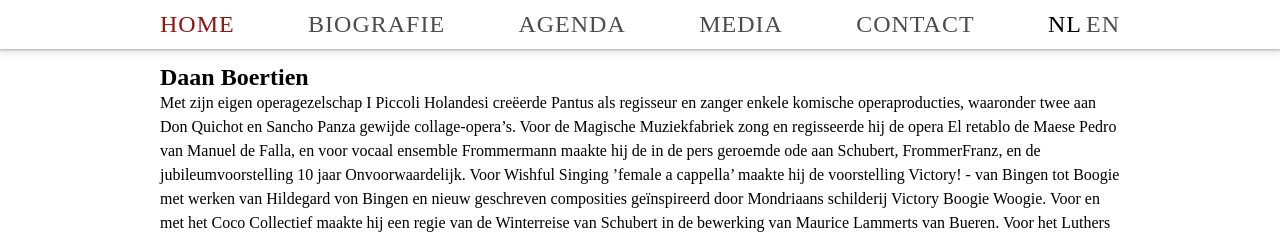
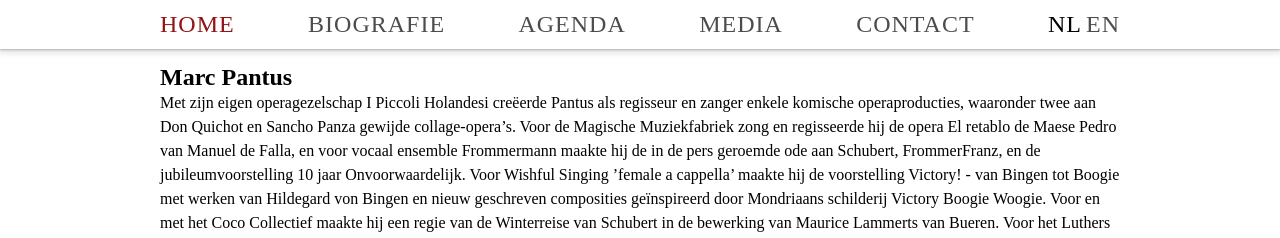
Before and after one commit to DaanBoertien/Marc-Pantus, a Jekyll site: the page built from index.html, in a window 1280 px wide and 900 px high. Shown: the top 238 px of the window. Built offline with Jekyll 4.4.1, drawn with Linux system fonts in a browser that asks for light colours; nearby versions of some CDN libraries; a script that is not in the unit is left out.

Commit message:
Change title

```diff
--- a/index.html
+++ b/index.html
@@ -9,7 +9,7 @@ layout: default
 
 
 
-      <h1 class="">Daan Boertien</h1>
+      <h1 class="">Marc Pantus</h1>
 
 
 </section>
```
